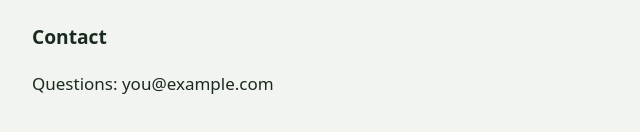
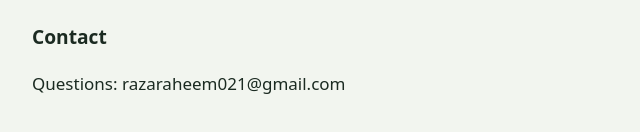
Before and after one commit to razaraheem021/sowhere, a plain HTML site: page privacy.html in a window 1280 px wide. Shown: the part 1322-1454 px from the top of the page, 248-888 px from the left. Drawn offline with Linux system fonts and the light colour scheme.

Commit message:
Update contact email in privacy policy

```diff
--- a/privacy.html
+++ b/privacy.html
@@ -23,5 +23,5 @@
 <h2>Changes</h2>
 <p>If this policy changes, the new version will be published on this page with a new effective date.</p>
 <h2>Contact</h2>
-<p>Questions: you@example.com</p>
+<p>Questions: razaraheem021@gmail.com</p>
 </body></html>
```
